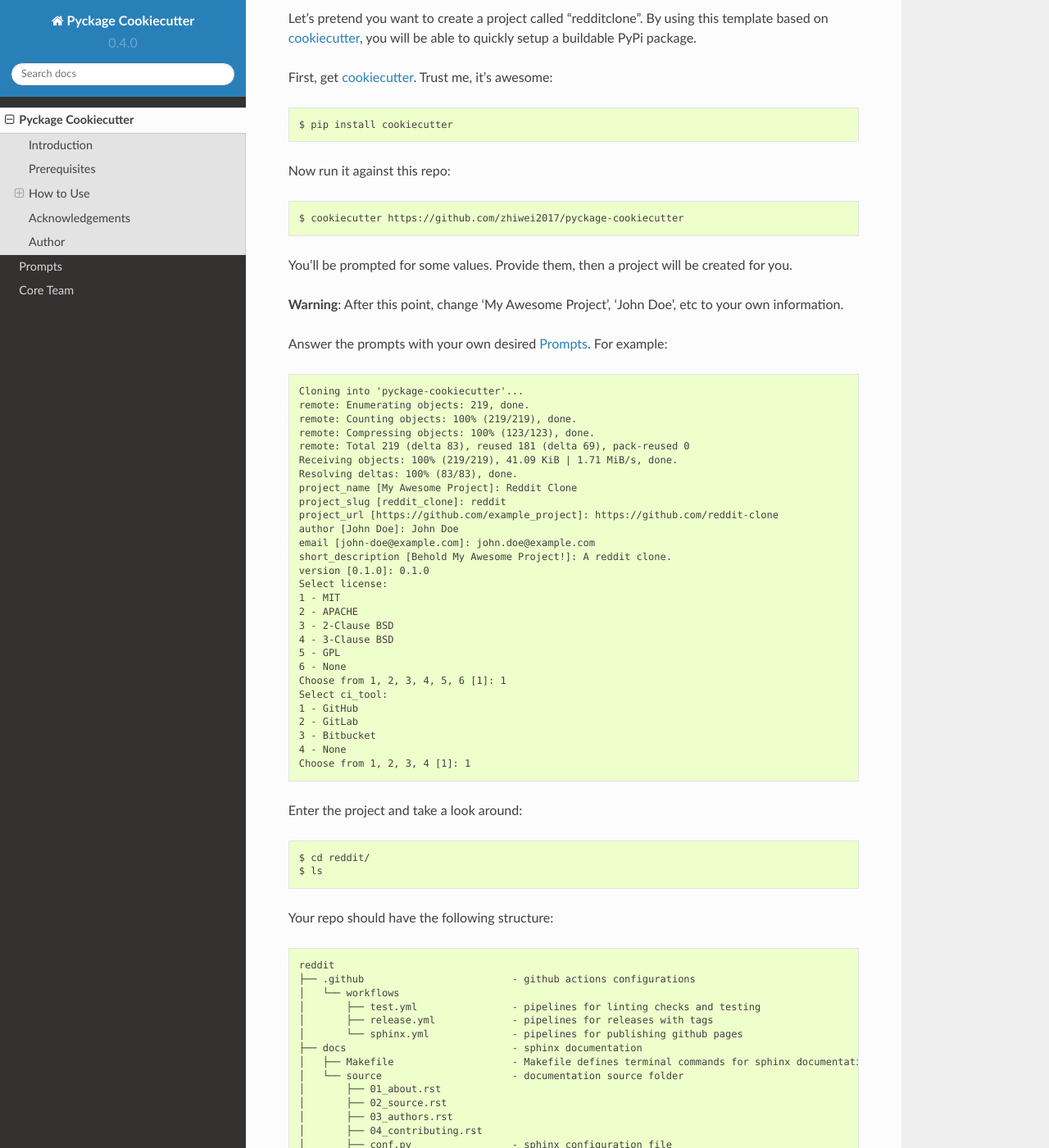
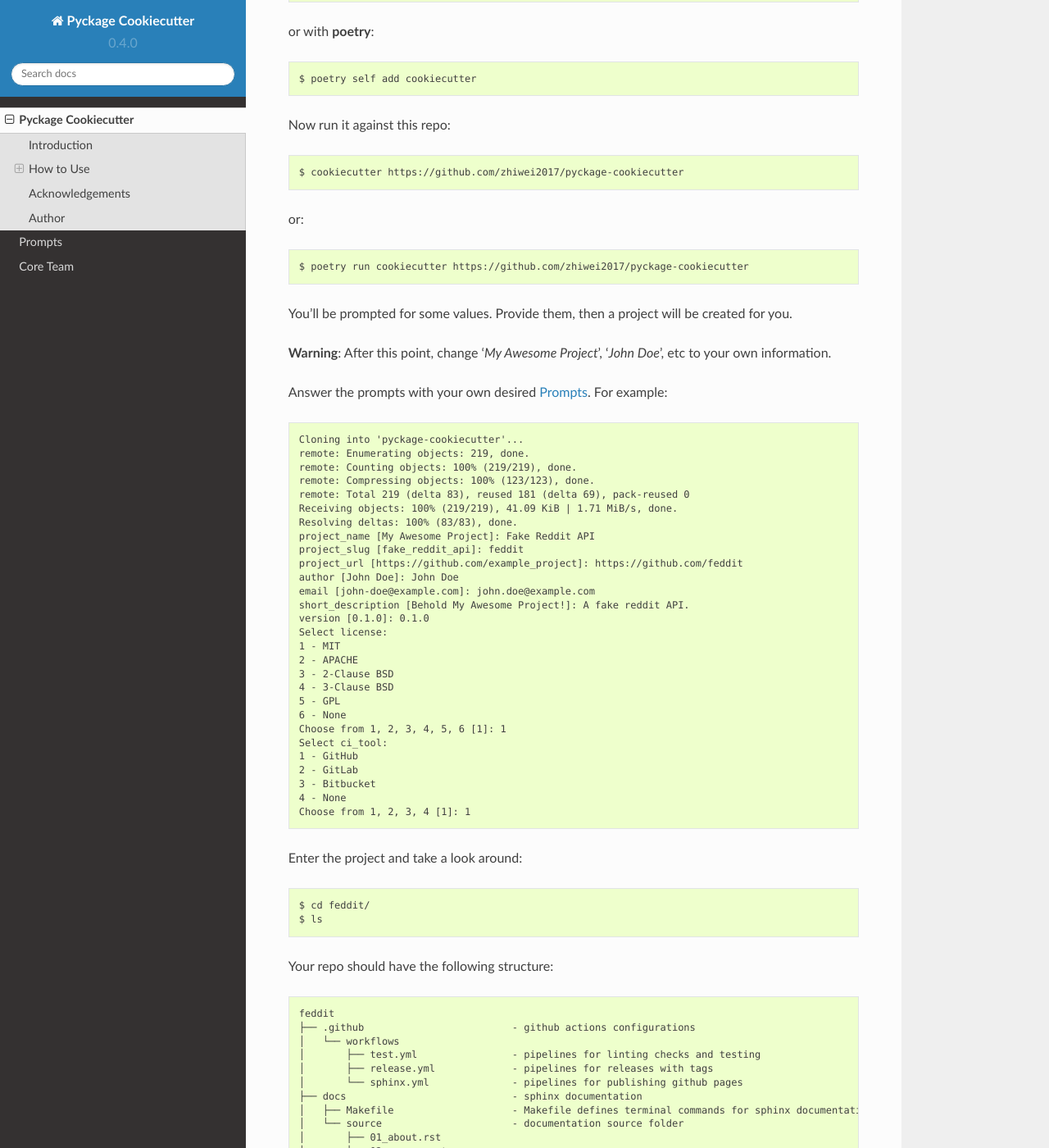
Before and after one commit to zhiwei2017/pyckage-cookiecutter, a Sphinx documentation site: the page built from docs/source/01_about.rst, in a window 1280 px wide and 1400 px high, scrolled down 694 px. Shown: the whole window at 82% size. Built offline with Sphinx 7.4.7 and the Read the Docs theme 2.0.0, drawn with Linux system fonts in a browser that asks for light colours; formulas are drawn with MathJax 3; pages that are not in the unit, such as notebooks, are missing from menus; some of the changed text lies outside the part shown.

Commit message:
Centralise all the dependencies in pyproject.toml file and use poetry as the only package management tool. Due to compatibility issue, remove python3.7 support.

```diff
--- a/README.rst
+++ b/README.rst
@@ -37,20 +37,13 @@ While using this project, you will be asked to provide some inputs such as the a
 the name of the project, etc. As result you will obtain the
 complete file and folder structure to quickly start to code your package.
 
-Prerequisites
--------------
-
-Please install the Python package cookiecutter_ before using it::
-
-    $ pip install cookiecutter
-
 How to Use
 ----------
 
 Tutorial
 ++++++++
 
-Let's pretend you want to create a project called "redditclone".
+Let's pretend you want to create a project called "feddit".
 By using this template based on cookiecutter_,
 you will be able to quickly setup a buildable PyPi package.
 
@@ -58,15 +51,23 @@ First, get cookiecutter_. Trust me, it's awesome::
 
      $ pip install cookiecutter
 
+or with **poetry**::
+
+     $ poetry self add cookiecutter
+
 Now run it against this repo::
 
      $ cookiecutter https://github.com/zhiwei2017/pyckage-cookiecutter
 
+or::
+
+    $ poetry run cookiecutter https://github.com/zhiwei2017/pyckage-cookiecutter
+
 You'll be prompted for some values. Provide them, then a project will be created for you.
 
-**Warning**: After this point, change 'My Awesome Project', 'John Doe', etc to your own information.
+**Warning**: After this point, change '*My Awesome Project*', '*John Doe*', etc to your own information.
 
-Answer the prompts with your own desired `Prompts <https://pyckage-cookiecutter.readthedocs.io/en/latest/02_prompts.html>`_. For example::
+Answer the prompts with your own desired `Prompts <https://zhiwei2017.github.io/pyckage-cookiecutter/02_prompts.html>`_. For example::
 
     Cloning into 'pyckage-cookiecutter'...
     remote: Enumerating objects: 219, done.
@@ -75,12 +76,12 @@ Answer the prompts with your own desired `Prompts <https://pyckage-cookiecutter.
     remote: Total 219 (delta 83), reused 181 (delta 69), pack-reused 0
     Receiving objects: 100% (219/219), 41.09 KiB | 1.71 MiB/s, done.
     Resolving deltas: 100% (83/83), done.
-    project_name [My Awesome Project]: Reddit Clone
-    project_slug [reddit_clone]: reddit
-    project_url [https://github.com/example_project]: https://github.com/reddit-clone
+    project_name [My Awesome Project]: Fake Reddit API
+    project_slug [fake_reddit_api]: feddit
+    project_url [https://github.com/example_project]: https://github.com/feddit
     author [John Doe]: John Doe
     email [john-doe@example.com]: john.doe@example.com
-    short_description [Behold My Awesome Project!]: A reddit clone.
+    short_description [Behold My Awesome Project!]: A fake reddit API.
     version [0.1.0]: 0.1.0
     Select license:
     1 - MIT
@@ -99,12 +100,12 @@ Answer the prompts with your own desired `Prompts <https://pyckage-cookiecutter.
 
 Enter the project and take a look around::
 
-    $ cd reddit/
+    $ cd feddit/
     $ ls
 
 Your repo should have the following structure::
 
-    reddit
+    feddit
     ├── .github                         - github actions configurations
     │   └── workflows
     │       ├── test.yml                - pipelines for linting checks and testing
@@ -119,7 +120,7 @@ Your repo should have the following structure::
     │       ├── 04_contributing.rst
     │       ├── conf.py                 - sphinx configuration file
     │       └── index.rst
-    ├── reddit
+    ├── feddit
     │   └── version.py                  - version information
     ├── requirements                    - package dependencies
     │   ├── base.txt                    - base dependencies
@@ -142,13 +143,21 @@ If you want to use CI/CD pipeline for uploading your package to PyPi, please che
 
 **Note**:
 
-+ This repo is built as a wheel package and uploaded to `PyPi <https://pypi.python.org/pypi/pyckage-cookiecutter/>`_. You can install it through::
++ This repo is built as a wheel package and uploaded to `PyPi <https://pypi.python.org/pypi/pyckage-cookiecutter/>`_. You can install it through **pip**::
 
     $ pip install pyckage-cookiecutter
+
+  or through **poetry**::
+
+    $ poetry add pyckage-cookiecutter
 
   And start generating a new project by call::
 
     $ pyckage_cookiecutter
+
+  or::
+
+    $ poetry run pyckage_cookiecutter
 
   The rest is the same as the `Tutorial <#tutorial>`_ introduced.
 
--- a/docs/source/conf.py
+++ b/docs/source/conf.py
@@ -17,6 +17,7 @@
 # import sys
 # sys.path.insert(0, os.path.abspath('.'))
 import datetime
+import importlib.metadata
 
 # -- Project information -----------------------------------------------------
 
@@ -26,7 +27,7 @@ copyright = '{}, {}'.format(datetime.datetime.now().year, author)
 
 
 # The short X.Y version
-version = '0.4.0'
+version = importlib.metadata.version("pyckage_cookiecutter")
 # The full version, including alpha/beta/rc tags
 release = version
 
@@ -71,7 +72,7 @@ master_doc = 'index'
 #
 # This is also used if you do content translation via gettext catalogs.
 # Usually you set "language" from the command line for these cases.
-language = None
+language = "en"
 
 # List of patterns, relative to source directory, that match files and
 # directories to ignore when looking for source files.
```
Also changed, not shown: other parts of README.rst (+3 -9 lines), CONTRIBUTING.rst (+9 -17 lines), pyproject.toml (+17 -5 lines), 4 other files.
